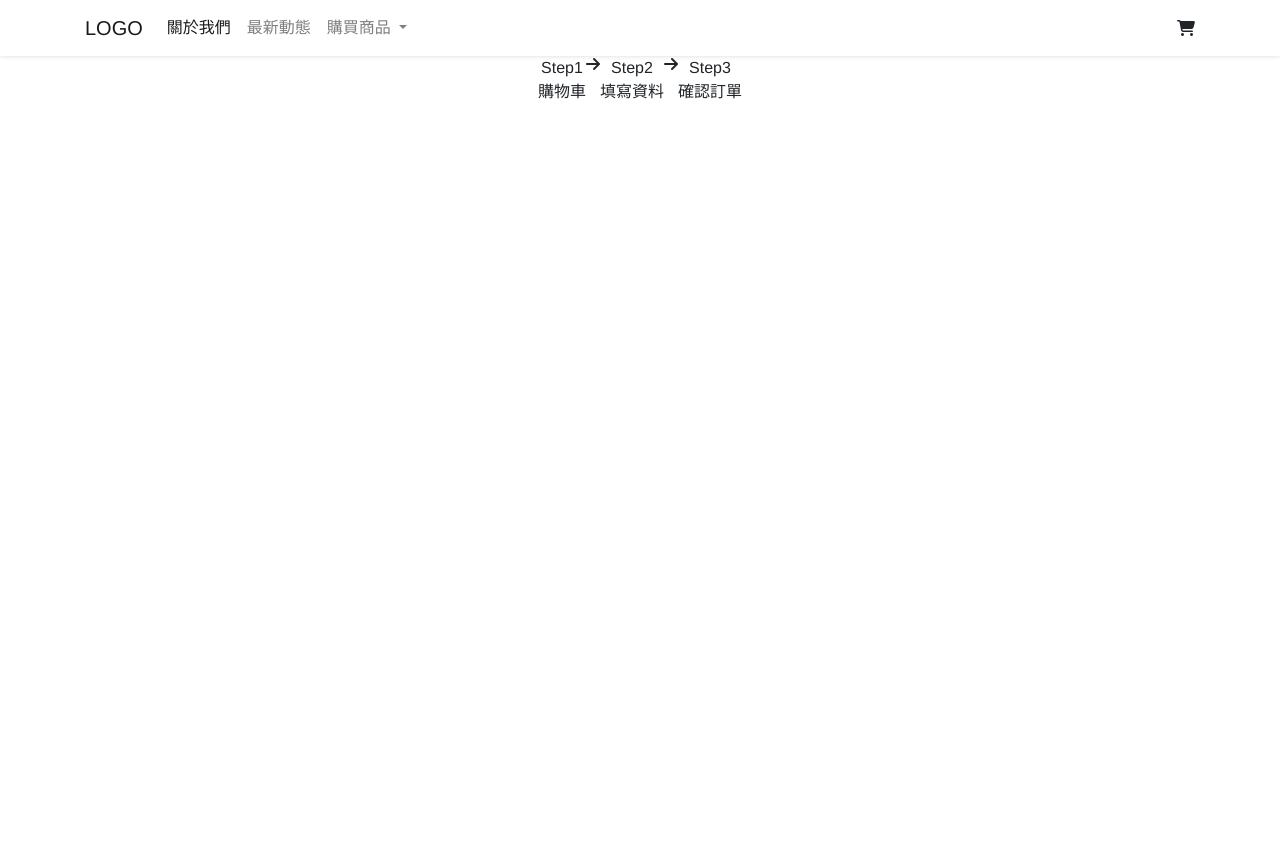
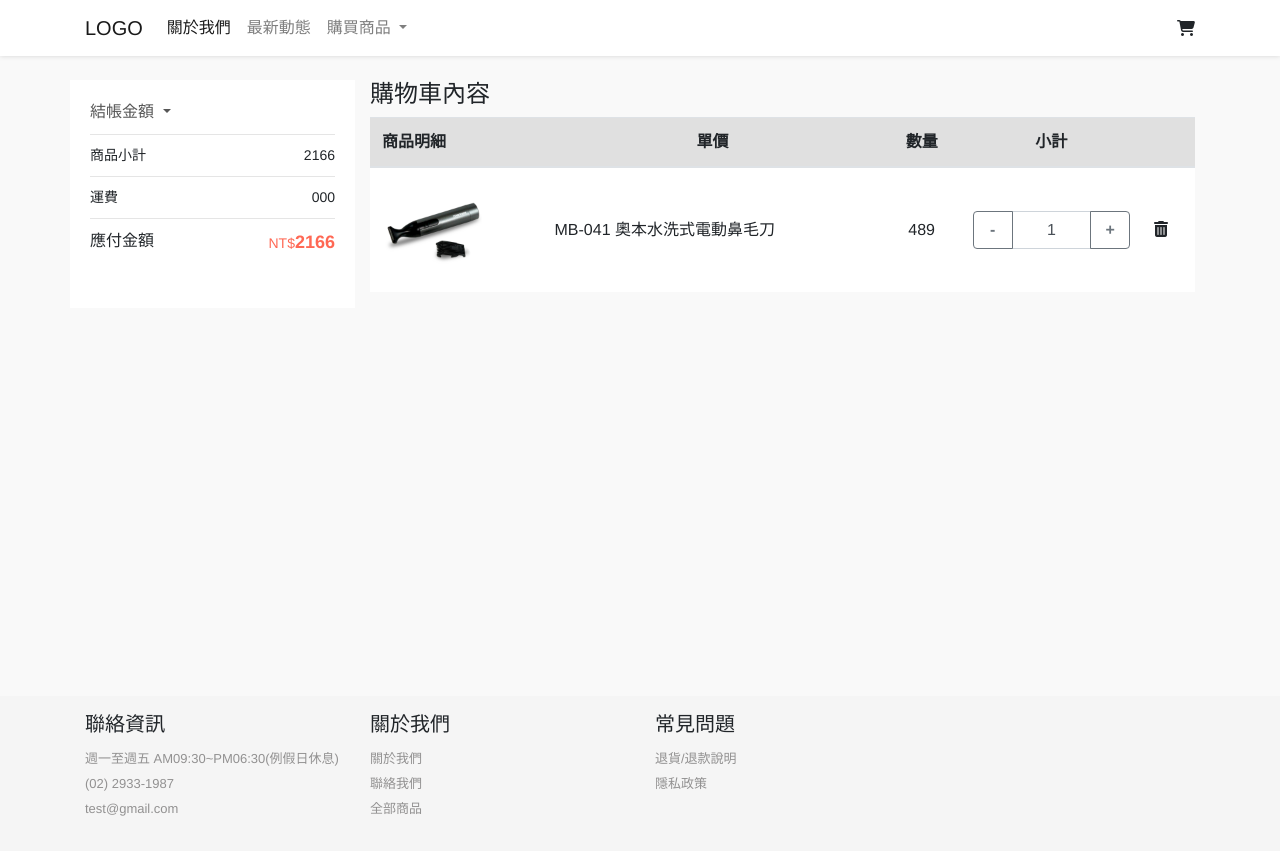
Before and after one commit to chunlingliao/vue-shopping-cart, a Vue app: page /cartPage in a window 1280 px wide. Before the commit the page ends 800 px from the top, so only its background shows below. Built offline with nearby package versions, Linux system fonts and the light colour scheme.

Commit message:
結帳頁面

```diff
--- a/public/css/style.css
+++ b/public/css/style.css
@@ -10,6 +10,13 @@ a:hover {
 
 .col-xs-6 {
     width: 50%;
+}
+
+.major-color {
+    color: #ff6854;
+}
+.major-bg-color{
+    background-color: #ff6854;
 }
 
 /* header */
@@ -82,3 +89,37 @@ a:hover {
     color: #929191;
     list-style: none;
 }
+
+/* cartPage */
+.cart-page {
+    background:#f9f9f9;
+    min-height: 80vh;
+}
+.cart-detail-list {
+    background: #fff;
+    padding: 20px;
+}
+.product-title {
+    background-color: #e0e0e0;
+}
+.product-contect {
+    background: #fff;
+}
+.list-row {
+    font-size: 14px;
+}
+hr {
+    margin-top: 10px;
+    margin-bottom: 10px;
+}
+.price {
+    font-size: 18px;
+    font-weight: 700;
+}
+.nt {
+    font-size: 14px;
+}
+.product-img {
+    width: 100px;
+    height: 100px;
+}
--- a/src/views/cartPage.vue
+++ b/src/views/cartPage.vue
@@ -1,38 +1,96 @@
 <template>
 <div>
   <headerTop />
-  <div class="container">
-    <div class="step d-flex justify-content-center">
-        <div class="step-item">
-            <div class="step-text">
-                <div class="text-center">Step1</div>
-                <div>購物車</div>
-            </div>
+  <div class="cart-page">
+    <div class="container">
+      <div class="row">
+        <div class="col-md-3 cart-detail-list mt-4">
+          <div>
+            <a href="#homeSubmenu" data-toggle="collapse" aria-expanded="false" class="dropdown-toggle">
+            結帳金額
+            </a>
+            <hr>
+          </div>
+
+          <div id="homeSubmenu" class="list-row">
+            <div class="float-left">商品小計</div>
+            <div class="text-right">2166</div>
+            <hr>
+          </div>
+
+          <div class="list-row">
+            <div class="float-left">運費</div>
+            <div class="text-right">000</div>
+            <hr>
+          </div>
+
+          <div>
+            <div class="float-left">應付金額</div>
+            <div class="text-right major-color"><span class="nt">NT$</span><span class="price">2166</span></div>
+          </div>
+
         </div>
-        <i class="fas fa-arrow-right"></i>
-        <div class="step-item">
-            <div class="step-text">
-                <div class="text-center">Step2</div>
-                <div>填寫資料</div>
-            </div>
+
+        <div class="col-md-9">
+          <h4 class="mt-4">購物車內容</h4>
+          <table class="table">
+            <thead class="product-title">
+              <tr>
+                <th>商品明細</th>
+                <th class="text-center">單價</th>
+                <th class="text-center">數量</th>
+                <th width="22%" class="text-center">小計</th>
+                <th></th>
+              </tr>
+            </thead>
+
+          <tbody class="product-contect">
+            <tr>
+              <td>
+                <div>
+                  <img src="images/01.png" alt="" class="product-img">
+                </div>
+              </td>
+              <td class="text-center align-middle"><div class="d-flex align-items-center">MB-041 奧本水洗式電動鼻毛刀</div></td>
+              <td class="text-center align-middle">489</td>
+              <td class="text-center align-middle">
+                <div class="input-group">
+                  <div class="input-group-prepend">
+                    <button style="min-width: 2.5rem"
+                      class="btn btn-decrement btn-outline-secondary"
+                      type="button"><strong>-</strong>
+                    </button>
+                  </div>
+                  <input type="text" inputmode="decimal" style="text-align: center"
+                      class="form-control" value="1">
+                  <div class="input-group-append">
+                    <button style="min-width: 2.5rem"
+                      class="btn btn-increment btn-outline-secondary"
+                      type="button"><strong>+</strong>
+                    </button>
+                  </div>
+                </div>
+              </td>
+              <td class="align-middle"><i class="fas fa-trash-alt"></i></td>
+            </tr>
+          </tbody>
+        </table>
         </div>
-        <i class="fas fa-arrow-right"></i>
-        <div class="step-item">
-            <div class="step-text">
-                <div class="text-center">Step3</div>
-                <div>確認訂單</div>
-            </div>
-        </div>
+      </div>
     </div>
   </div>
+  <footerTop />
 </div>
 </template>
 
 <script>
 import headerTop from '../components/header'
+import footerTop from '../components/footer'
+
 export default {
   components: {
-    headerTop
+    headerTop,
+    footerTop
   }
 }
 </script>
```
